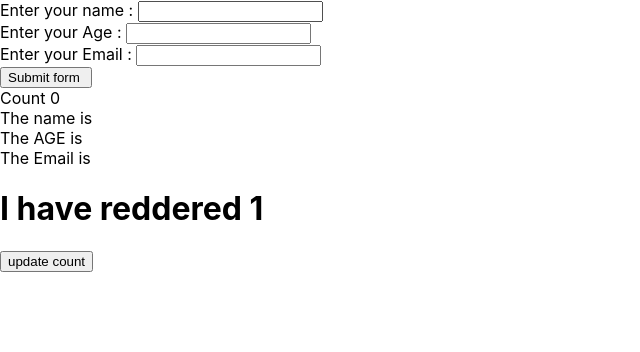
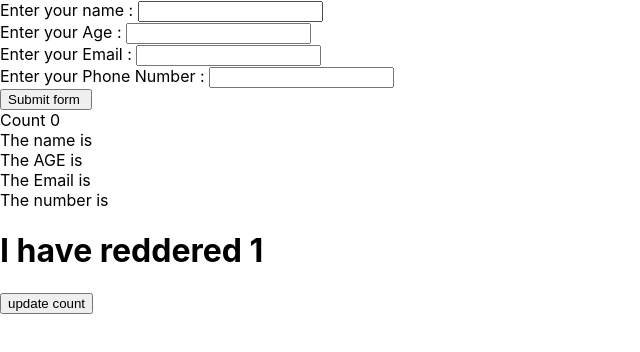
Before and after one commit to rasathuraikaran/react, a React (Create React App) app: page / in a window 1280 px wide. Shown: the top 352 px of the page, without its empty margins (0-640 px from the left). Built offline with nearby package versions, Linux system fonts and the light colour scheme.

Commit message:
addede new filed in form

```diff
--- a/src/components/Myform.js
+++ b/src/components/Myform.js
@@ -30,7 +30,11 @@ function Myform() {
     Enter your Email :{" "}
     <input type="email" name="email" onChange={handleChange} />
    </label>
-
+   <br />
+   <label>
+    Enter your Phone Number :{" "}
+    <input type="text" name="number" onChange={handleChange} />
+   </label>
    <br />
    <input type="submit" value="Submit form " />
    <br />
@@ -41,6 +45,8 @@ function Myform() {
    <label htmlFor="">The AGE is {inputs.age}</label>
    <br />
    <label htmlFor="">The Email is {inputs.email}</label>
+   <br />
+   <label htmlFor="">The number is {inputs.number}</label>
   </form>
  );
 }
```
